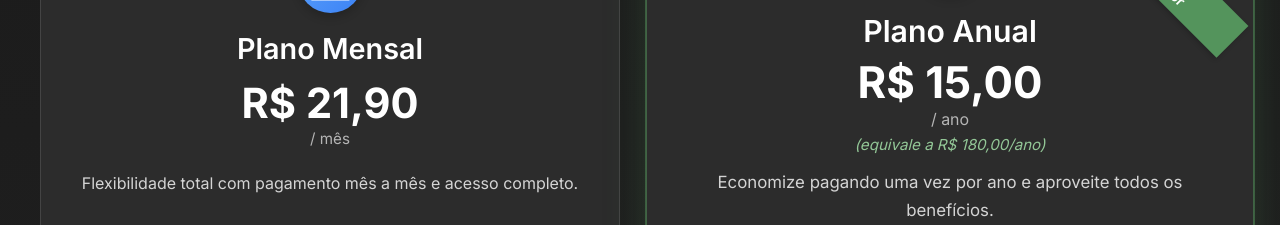
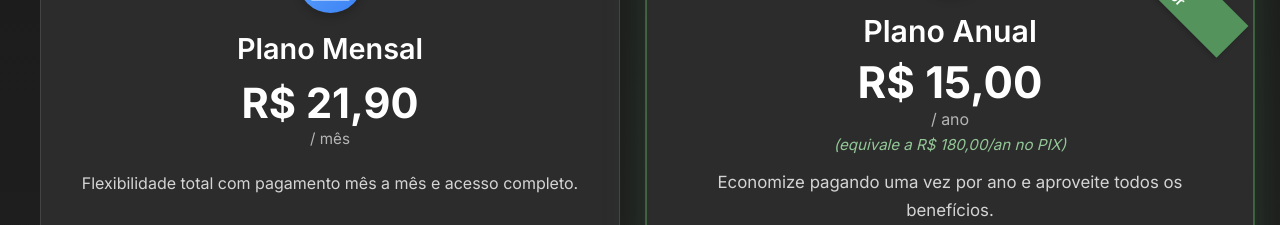
Before and after one commit to gsPatrick/Saldo-Zap, a React (Vite) app: page / in a window 1280 px wide. Shown: the part 2200-2425 px from the top of the page. Built offline with nearby package versions, Linux system fonts and the light colour scheme.

Commit message:
mudança na parte de planos

```diff
--- a/src/componentsLP/DetailedPricing/DetailedPricing.jsx
+++ b/src/componentsLP/DetailedPricing/DetailedPricing.jsx
@@ -95,7 +95,7 @@ const DetailedPricing = () => {
                 <span className="detailed-plan-price">{plan.price}</span>
                 {plan.priceSuffix && <span className="detailed-plan-price-suffix">{plan.priceSuffix}</span>}
                  {plan.id === 'anual' && (
-                    <span className="annual-equivalent-price">(equivale a R$ 180,00/ano)</span>
+                    <span className="annual-equivalent-price">(equivale a R$ 180,00/an no PIX)</span>
                  )}
               </div>
               <p className="detailed-plan-description">{plan.description}</p>
```
